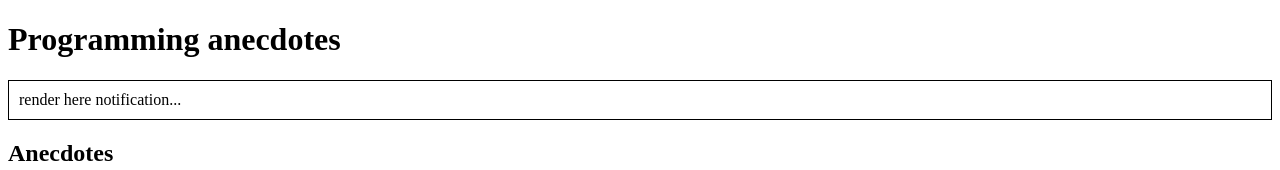
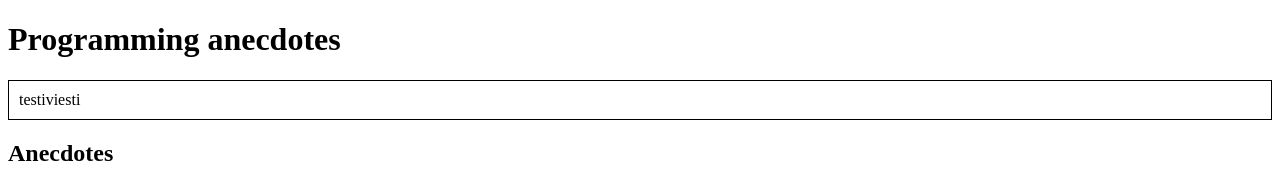
Before and after one commit to pekoe09/fullstack, a React (Create React App) app in the folder osa6_harj_1-23/: page / in a window 1280 px wide. Shown: the top 170 px of the page. Built offline with nearby package versions, Linux system fonts and the light colour scheme.

Commit message:
Tehtävä 6.3

```diff
--- a/osa6_harj_1-23/src/App.js
+++ b/osa6_harj_1-23/src/App.js
@@ -6,11 +6,10 @@ import AnecdoteList from './components/AnecdoteList'
 class App extends React.Component {
 
   render() {
-    const anecdotes = this.props.store.getState()
     return (
       <div>
         <h1>Programming anecdotes</h1>
-        <Notification />
+        <Notification store={this.props.store} />
         <AnecdoteList store={this.props.store} />
         <AnecdoteForm store={this.props.store} />
       </div>
--- a/osa6_harj_1-23/src/components/AnecdoteList.js
+++ b/osa6_harj_1-23/src/components/AnecdoteList.js
@@ -3,7 +3,7 @@ import { anecdoteVoting } from '../reducers/anecdoteReducer'
 
 class AnecdoteList extends React.Component {
   render() {
-    const anecdotes = this.props.store.getState()
+    const anecdotes = this.props.store.getState().anecdotes
     return (
       <div>
         <h2>Anecdotes</h2>
--- a/osa6_harj_1-23/src/components/Notification.js
+++ b/osa6_harj_1-23/src/components/Notification.js
@@ -9,7 +9,7 @@ class Notification extends React.Component {
     }
     return (
       <div style={style}>
-        render here notification...
+        {this.props.store.getState().notification}
       </div>
     )
   }
--- a/osa6_harj_1-23/src/index.js
+++ b/osa6_harj_1-23/src/index.js
@@ -2,7 +2,6 @@ import React from 'react'
 import ReactDOM from 'react-dom'
 import App from './App'
 import store from './store'
-
 
 const render = () => {
   ReactDOM.render(
--- a/osa6_harj_1-23/src/reducers/anecdoteReducer.js
+++ b/osa6_harj_1-23/src/reducers/anecdoteReducer.js
@@ -19,7 +19,7 @@ const asObject = (anecdote) => {
 
 const initialState = anecdotesAtStart.map(asObject)
 
-const reducer = (store = initialState, action) => {
+const anecdoteReducer = (store = initialState, action) => {
   if (action.type === 'VOTE') {
     const old = store.filter(a => a.id !== action.id)
     const voted = store.find(a => a.id === action.id)
@@ -48,4 +48,4 @@ export const anecdoteVoting = (id) => {
   }
 }
 
-export default reducer
+export default anecdoteReducer
--- /dev/null
+++ b/osa6_harj_1-23/src/reducers/notificationReducer.js
@@ -0,0 +1,17 @@
+const notificationReducer = (store = 'testiviesti', action) => {
+  switch (action.type) {
+    case 'SET_NOTIFICATION':
+      return { ...store, notification: action.notification }
+    default:
+      return store
+  }
+}
+
+export const notificationSetting = (notification) => {
+  return {
+    type: 'SET_NOTIFICATION',
+    notification
+  }
+}
+
+export default notificationReducer
--- a/osa6_harj_1-23/src/store.js
+++ b/osa6_harj_1-23/src/store.js
@@ -1,5 +1,11 @@
-import { createStore } from 'redux'
-import reducer from './reducers/anecdoteReducer'
+import { createStore, combineReducers } from 'redux'
+import anecdoteReducer from './reducers/anecdoteReducer'
+import notificationReducer from './reducers/notificationReducer'
+
+const reducer = combineReducers({
+  anecdotes: anecdoteReducer,
+  notification: notificationReducer
+})
 
 const store = createStore(reducer)
 
```
Also changed, not shown: osa6_harj_1-23/.eslintrc.js.
